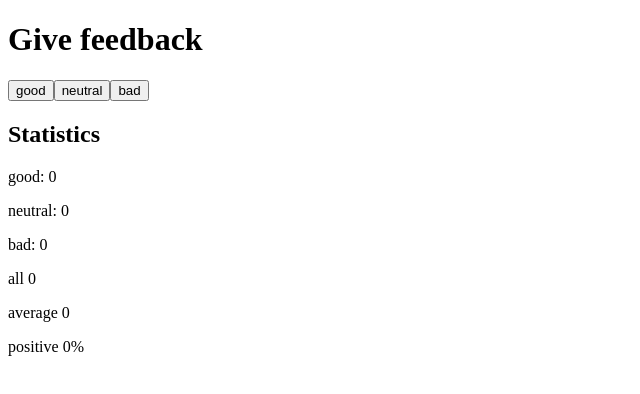
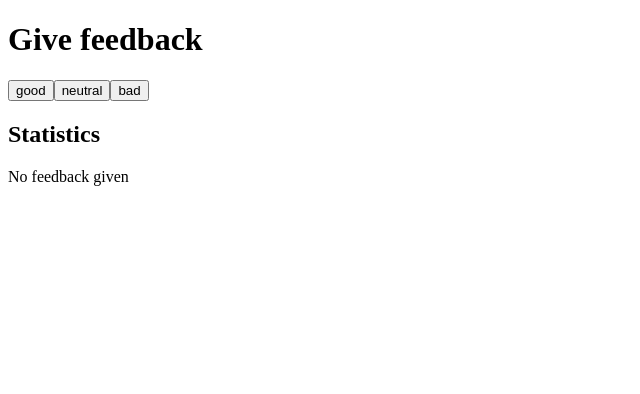
Before and after one commit to Ozzie1311/fullstackopen, a React (Vite) app in the folder part1/unicafe/: page / in a window 1280 px wide. Shown: the top 394 px of the page, without its empty margins (0-640 px from the left). Built offline with nearby package versions, Linux system fonts and the light colour scheme.

Commit message:
Part 1: Exercise 1.9 step 4

```diff
--- a/part1/unicafe/src/Statistics.jsx
+++ b/part1/unicafe/src/Statistics.jsx
@@ -3,6 +3,13 @@
   const average = total === 0 ? 0 : (good - bad) / total
   const positivePercentage = total === 0 ? 0 : (good / total) * 100
   return (
+    <>
+      {total === 0 ? (
+        <div>
+          <h2>Statistics</h2>
+          <p>No feedback given</p>
+        </div>
+      ) : (
         <>
           <h2>Statistics</h2>
           <p>good: {good}</p>
@@ -12,6 +19,8 @@
           <p>average {average} </p>
           <p>positive {positivePercentage}%</p>
         </>
+      )}
+    </>
   )
 }
 
```
Lines whose indentation alone changed are shown as unchanged.
